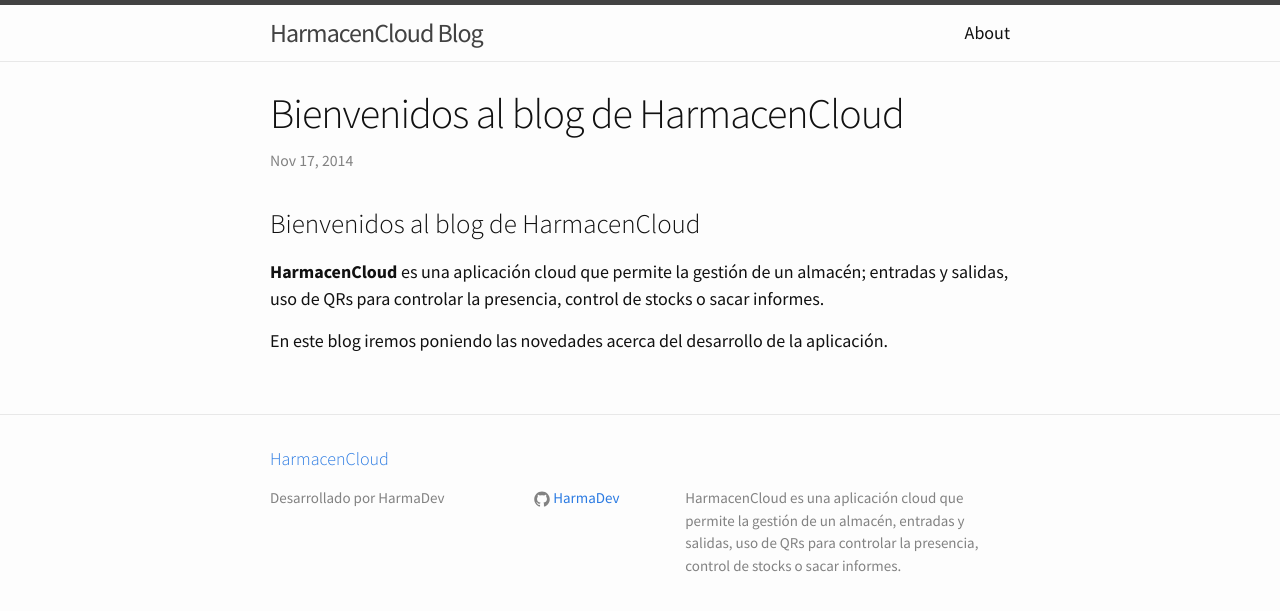
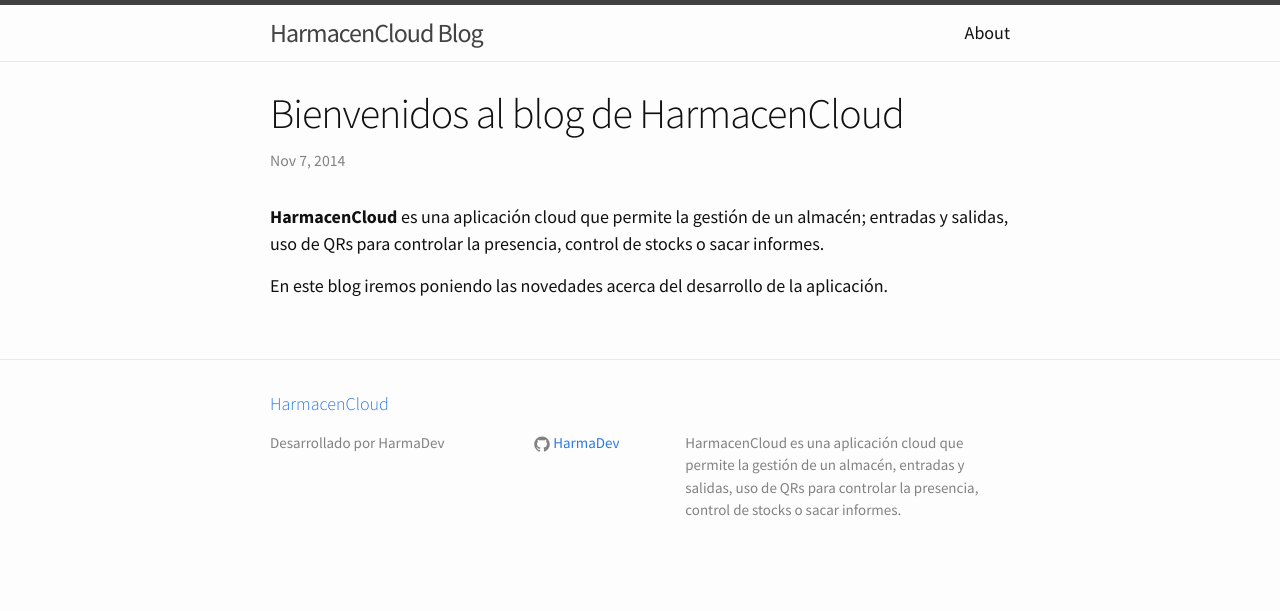
Before and after one commit to HarmaDev/HarmacenCloud, a Jekyll site: the page built from _posts/2014-11-07-bienvenidos.markdown, in a window 1280 px wide. Shown: the top 611 px of the page. Built offline with Jekyll 4.4.1, drawn with Linux system fonts in a browser that asks for light colours.

Commit message:
Actualizada fecha post bienvenida

```diff
--- a/_posts/2014-11-17-bienvenidos.markdown
+++ b/_posts/2014-11-07-bienvenidos.markdown
@@ -1,11 +1,9 @@
 ---
 layout: post
 title:  "Bienvenidos al blog de HarmacenCloud"
-date:   2014-11-17 17:37:48
+date:   2014-11-07 17:37:48
 categories: bienvenida
 ---
-Bienvenidos al blog de HarmacenCloud
-====================================
 
 __HarmacenCloud__ es una aplicación cloud que permite la gestión de un almacén; entradas y salidas,
 uso de QRs para controlar la presencia, control de stocks o sacar informes.
```
